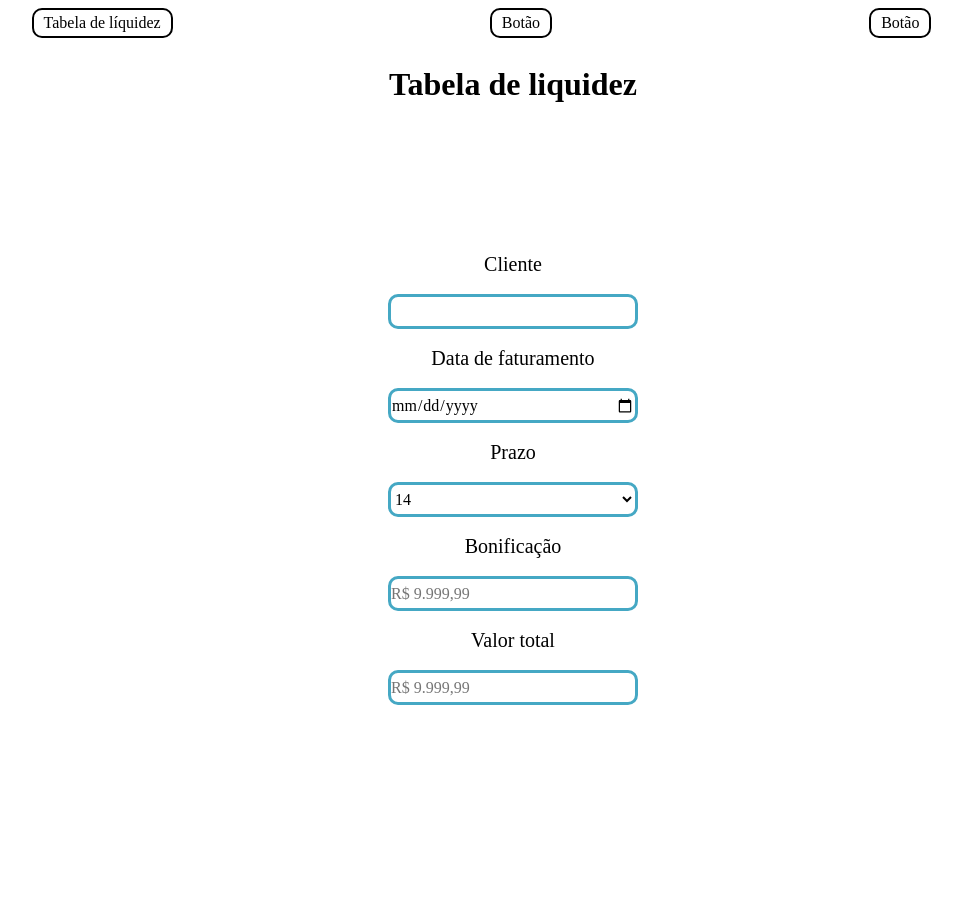
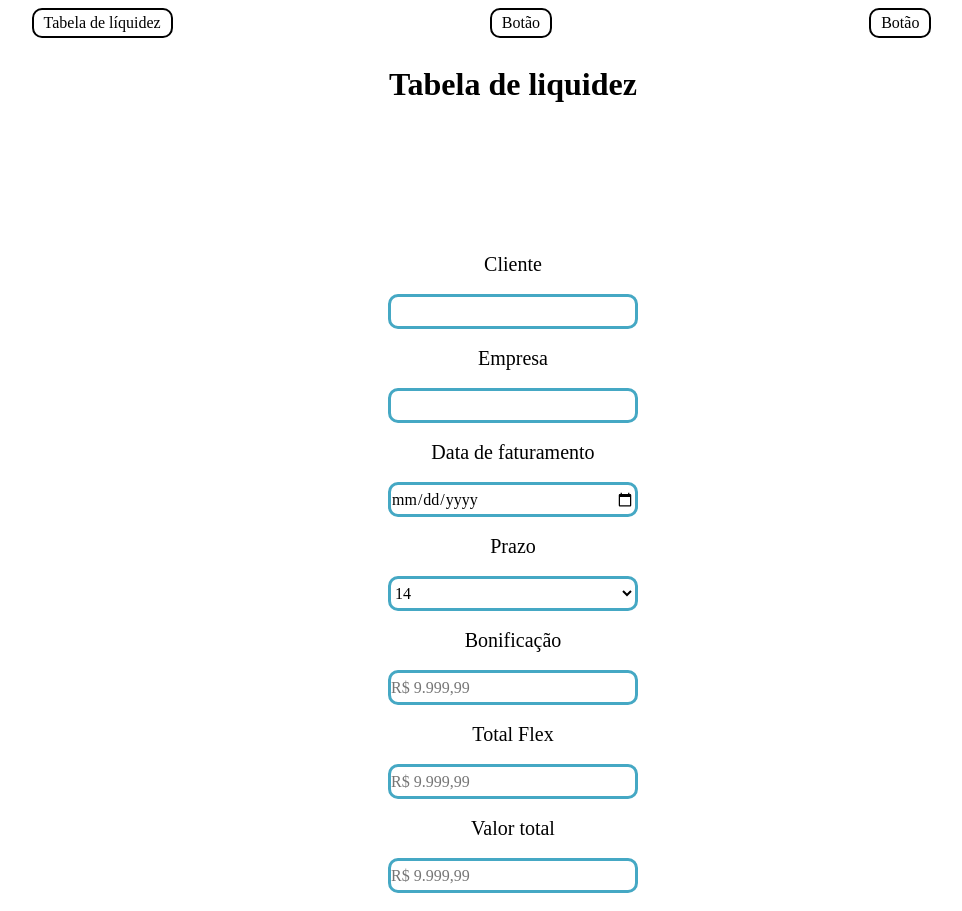
Before and after one commit to Matheus-Moura26/ERP-REPRESENTACAO, a React (Create React App) app: page /tabelaLiquidez in a window 1280 px wide. Shown: the whole page, without its empty margins (127-1089 px from the left). Before the commit the page ends 800 px from the top, so only its background shows below. Built offline with nearby package versions, Linux system fonts and the light colour scheme.

Commit message:
Creating new inputs on the liquidity table

```diff
--- a/src/pages/tabelaLiquidez.js
+++ b/src/pages/tabelaLiquidez.js
@@ -15,6 +15,9 @@ export default function TabelaLiquidez() {
 
         <div className='tabelaLiquidez-card'>
             <label className='tabelaLiquidez-label'>Cliente</label><br/>
+            <input className='tabelaLiquidez-input' /><br/>
+
+            <label className='tabelaLiquidez-label'>Empresa</label><br/>
             <input className='tabelaLiquidez-input' /><br/>
 
             <label className='tabelaLiquidez-label'>Data de faturamento</label><br/>
@@ -35,6 +38,9 @@ export default function TabelaLiquidez() {
             <label className='tabelaLiquidez-label'>Bonificação</label><br/>
             <input className='tabelaLiquidez-input' type='integer' placeholder='R$ 9.999,99' keyboardType='numeric' /><br/>
 
+            <label className='tabelaLiquidez-label'>Total Flex</label><br/>
+            <input className='tabelaLiquidez-input' type='integer' placeholder='R$ 9.999,99' keyboardType='numeric' /><br/>
+
             <label className='tabelaLiquidez-label'>Valor total</label><br/>
             <input  className='tabelaLiquidez-input' type='number' placeholder='R$ 9.999,99' keyboardType='numeric'/><br/>
 
```
